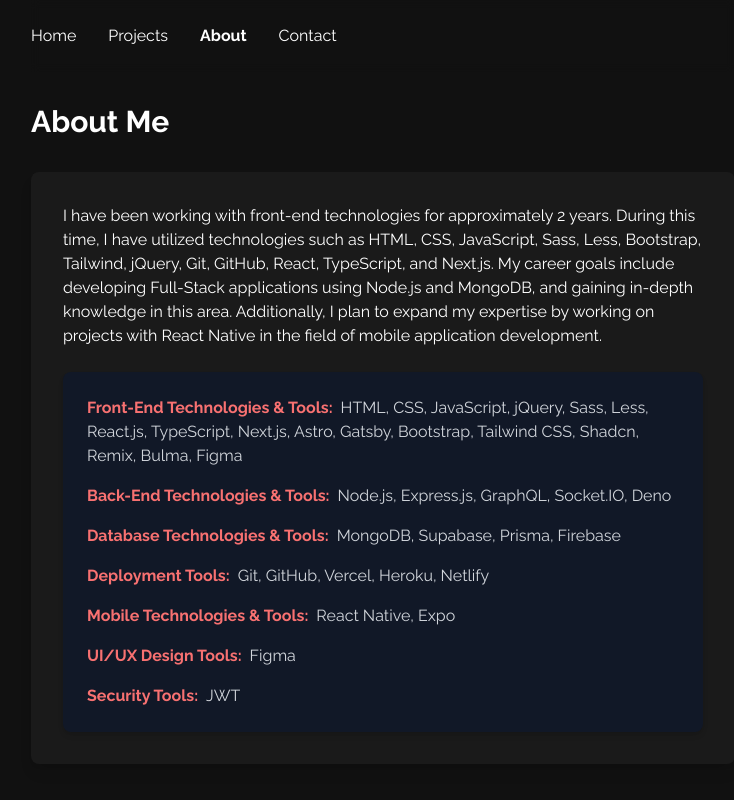
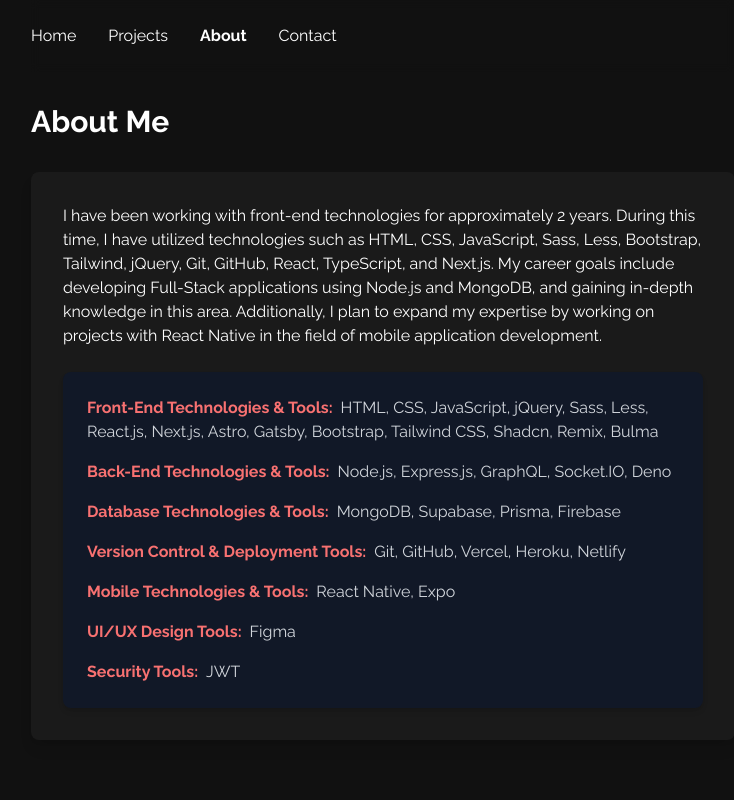
Before and after one commit to onurvn/next-portfolio, a Next.js app: page /about in a window 1280 px wide. Shown: the top 800 px of the page, without its empty margins (257-991 px from the left). Built offline with nearby package versions, Linux system fonts and the light colour scheme.

Commit message:
Update page.tsx

```diff
--- a/src/app/about/page.tsx
+++ b/src/app/about/page.tsx
@@ -18,8 +18,8 @@
                             <li>
                                 <span className="text-red-400 font-bold">Front-End Technologies & Tools:</span>
                                 <span className="ml-2 text-gray-300">
-                                    HTML, CSS, JavaScript, jQuery, Sass, Less, React.js, TypeScript, Next.js, Astro,
-                                    Gatsby, Bootstrap, Tailwind CSS, Shadcn, Remix, Bulma, Figma
+                                    HTML, CSS, JavaScript, jQuery, Sass, Less, React.js, Next.js, Astro,
+                                    Gatsby, Bootstrap, Tailwind CSS, Shadcn, Remix, Bulma
                                 </span>
                             </li>
                             <li>
@@ -35,7 +35,7 @@
                                 </span>
                             </li>
                             <li>
-                                <span className="text-red-400 font-bold">Deployment Tools:</span>
+                                <span className="text-red-400 font-bold">Version Control & Deployment Tools:</span>
                                 <span className="ml-2 text-gray-300">
                                     Git, GitHub, Vercel, Heroku, Netlify
                                 </span>
```
